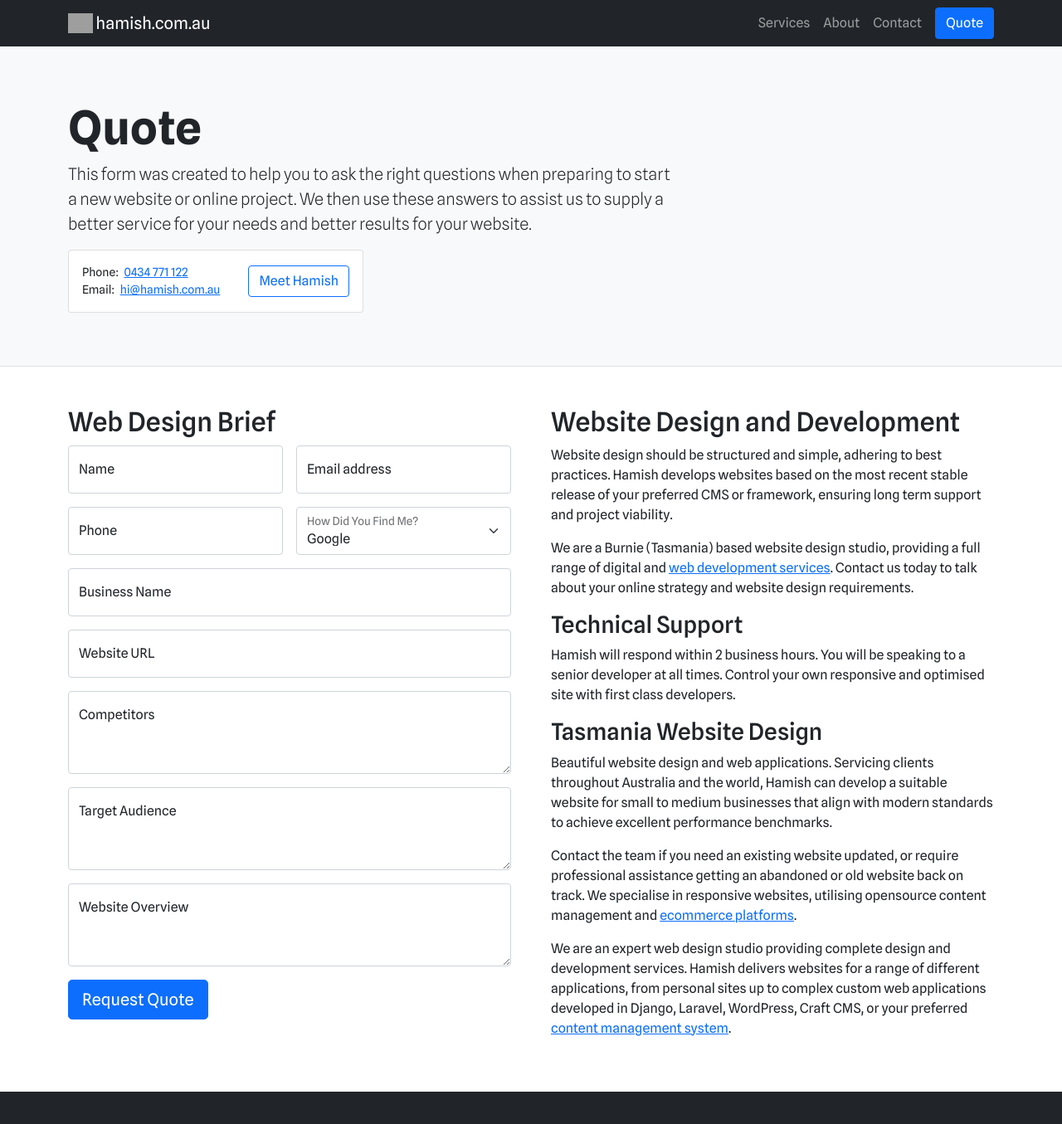
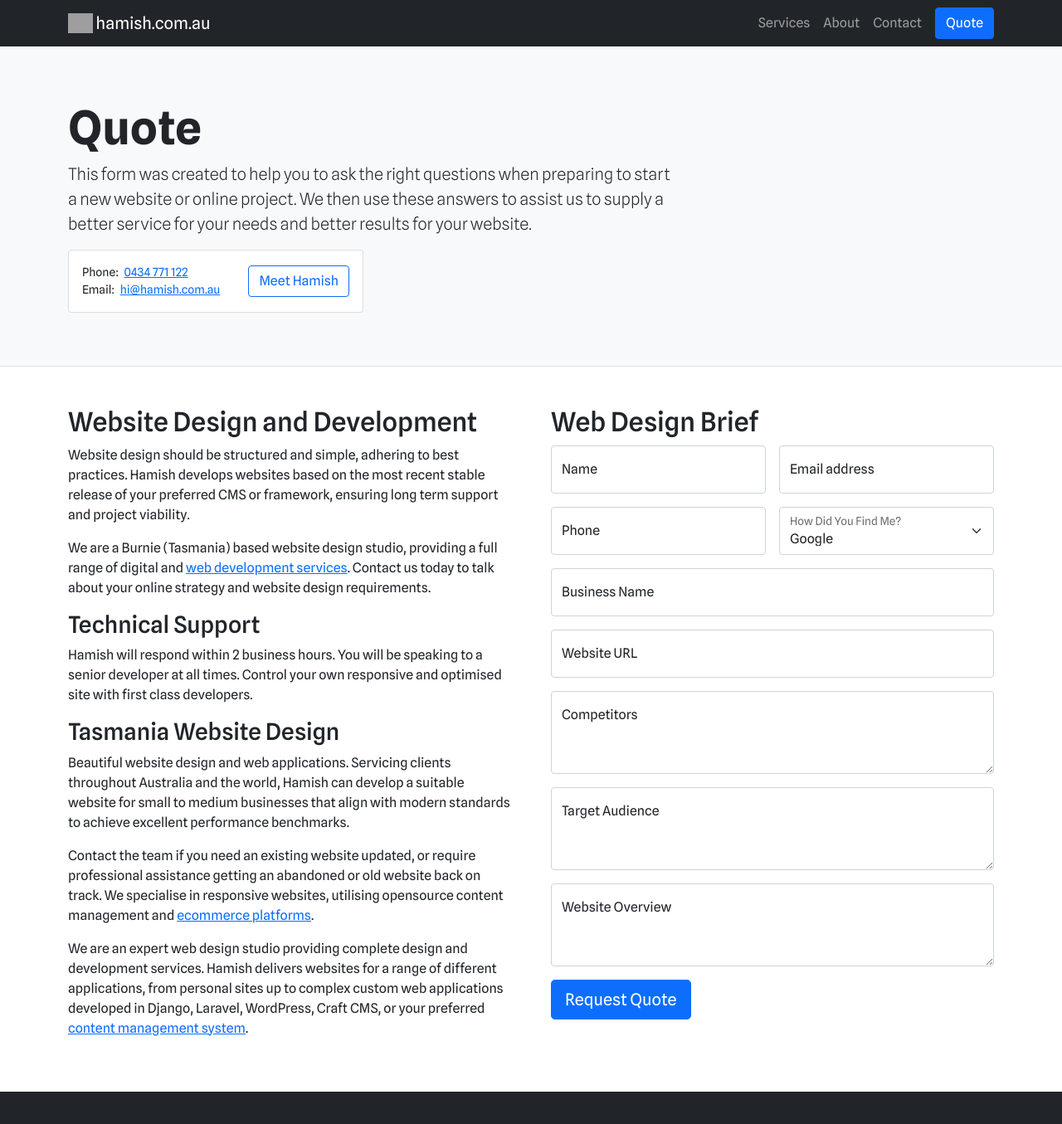
Before and after one commit to hamishcomau/hamishcomau, a Jekyll site: the page built from quote.md, in a window 1280 px wide and 1400 px high. Shown: the top 1355 px of the window at 83% size. Built offline with Jekyll 4.4.1, drawn with Linux system fonts in a browser that asks for light colours; grey boxes are pictures that could not be loaded.

Commit message:
Change Quote Page Layout

```diff
--- a/_layouts/quote.html
+++ b/_layouts/quote.html
@@ -5,12 +5,12 @@ layout: default
 <div class="container py-5">
   <div class="row gx-5">
     <div class="col-md-6">
-      {%- include quote.html -%}
-    </div>
-    <div class="col-md-6">
       <div class="post-content">
         {{ content }}
       </div>
     </div>
+    <div class="col-md-6">
+      {%- include quote.html -%}
+    </div>
   </div>
 </div>
```
